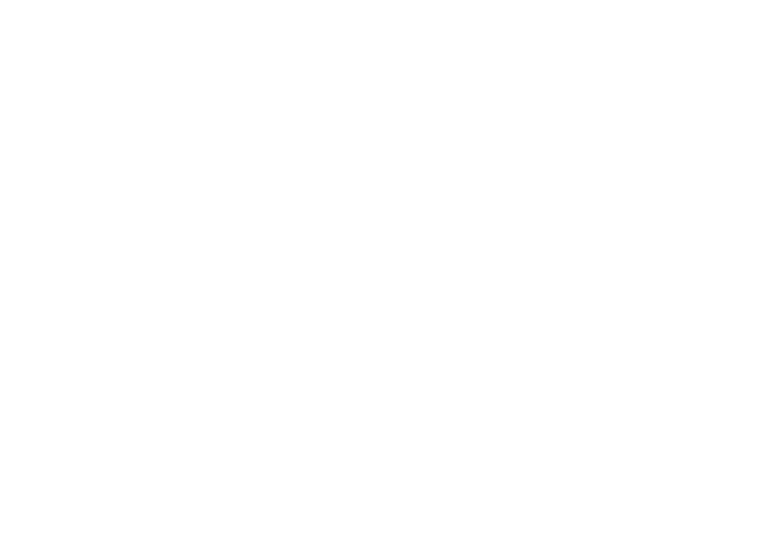
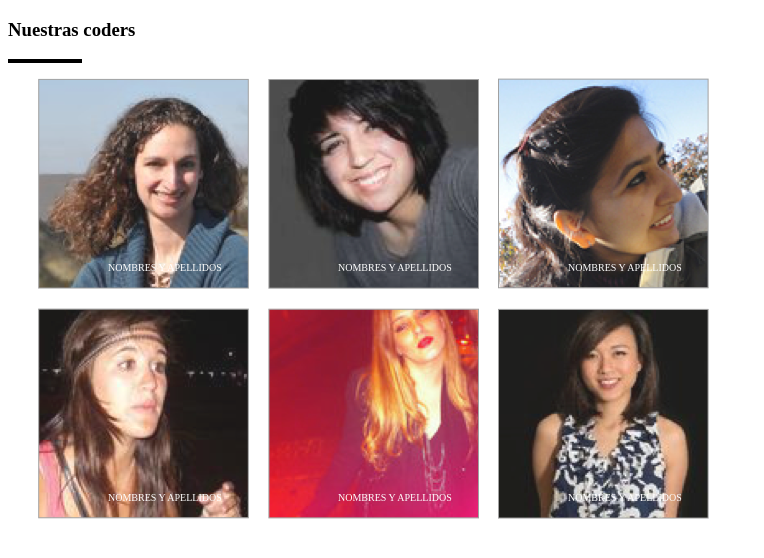
Before and after one commit to lisettecode/nuestras-codersv1, a plain HTML site: page index.html in a window 1280 px wide. Shown: the whole page, without its empty margins (0-764 px from the left). Drawn offline with Linux system fonts and the light colour scheme.

Commit message:
Funcionando

```diff
--- a/css/main.css
+++ b/css/main.css
@@ -1 +1,24 @@
 /* Inserta tu código aqui */
+.arriba {
+	position: relative;
+	display: inline-block;
+	margin-left: 15px;
+}
+.linea {
+	border: 2px solid black;
+	width: 70px;
+	margin: 15px 0px 0px 0px;
+}
+.caja {
+	margin: 15px;
+}
+p {
+	position:absolute;
+	bottom: 10px;
+	left: 70px;
+	font-size: 10px;
+	color: white;
+}
+img {
+	opacity: 0.9;
+}
--- a/index.html
+++ b/index.html
@@ -1,9 +1,40 @@
 <!DOCTYPE html>
 <html>
 	<head>
-		<!-- Inserta tu código aqui -->
+	     <link rel="stylesheet" type="text/css" href="CSS/main.css">
+	     <title>nuestras coders</title>
+	     <meta charset="utf-8">
 	</head>
 	<body>
-		<!-- Inserta tu código aqui -->
+	     <h3>Nuestras coders</h3>
+	     <div class="linea"></div>
+	     <div class="caja">
+	          <div class="arriba">
+	             <img src="img/profile-1.png"/>
+	             <p>NOMBRES Y APELLIDOS</p>
+	          </div>
+	          <div class="arriba">
+	             <img src="img/profile-2.png"/>
+	             <p>NOMBRES Y APELLIDOS</p>
+	          </div>
+	          <div class="arriba">
+	             <img src="img/profile-3.png"/>
+	             <p>NOMBRES Y APELLIDOS</p>
+	          </div>
+	     </div>
+	     <div  class="caja">
+	          <div class="arriba">
+	             <img src="img/profile-4.png"/>
+	             <p>NOMBRES Y APELLIDOS</p>
+	          </div>
+	          <div class="arriba">
+	             <img src="img/profile-5.png"/>
+	             <p>NOMBRES Y APELLIDOS</p>
+	          </div>
+	          <div class="arriba">
+	             <img src="img/profile-6.png"/>
+	             <p>NOMBRES Y APELLIDOS</p>
+	          </div>
+	     </div>
 	</body>
 </html>
```
